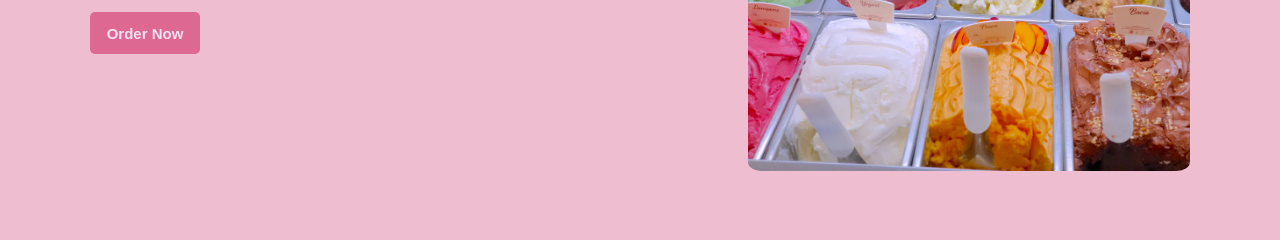
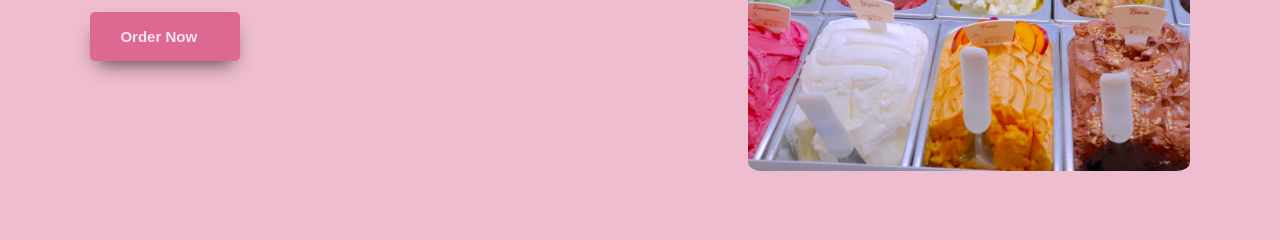
Before and after one commit to its-nikole/Landing-page, a plain HTML site: page index.html in a window 1280 px wide. Shown: the part 299-539 px from the top of the page. Drawn offline with Linux system fonts and the light colour scheme; a web font is replaced by a local one.

Commit message:
style: header button & links

```diff
--- a/style.css
+++ b/style.css
@@ -43,6 +43,10 @@ a {
     margin-left: 20px;
 }
 
+.nav-link a:hover {
+    font-size: 110%
+}
+
 .logo img {
     width: 50px;
     height: 50px;
@@ -78,17 +82,34 @@ h1 {
     display: block;
     border: none;
     border-radius: 5px;
-    width: 110px;
-    height: 42px;
+    width: 150px;
+    height: 49px;
     padding: 5px 15px;
     font-size: 15px;
     font-weight: 600;
     background-color: #dd6891;
     color: #f7e2f4;
+    box-shadow: 0 10px 20px -8px rgba(0, 0, 0,.7);
+    transition: 0.5s;
+}
+
+.hero-btn:after {
+    content: '  »';
+    opacity: 0;
+    top:14px;
+    right: -20px;
+    transition: 0.5s;
 }
 
 .hero-btn:hover {
     cursor: pointer;
+    padding-right: 24px;
+    padding-left: 8px;
+}
+
+.hero-btn:hover:after {
+    opacity: 1;
+    right: 10px;
 }
 
 .hero-text p {
```
